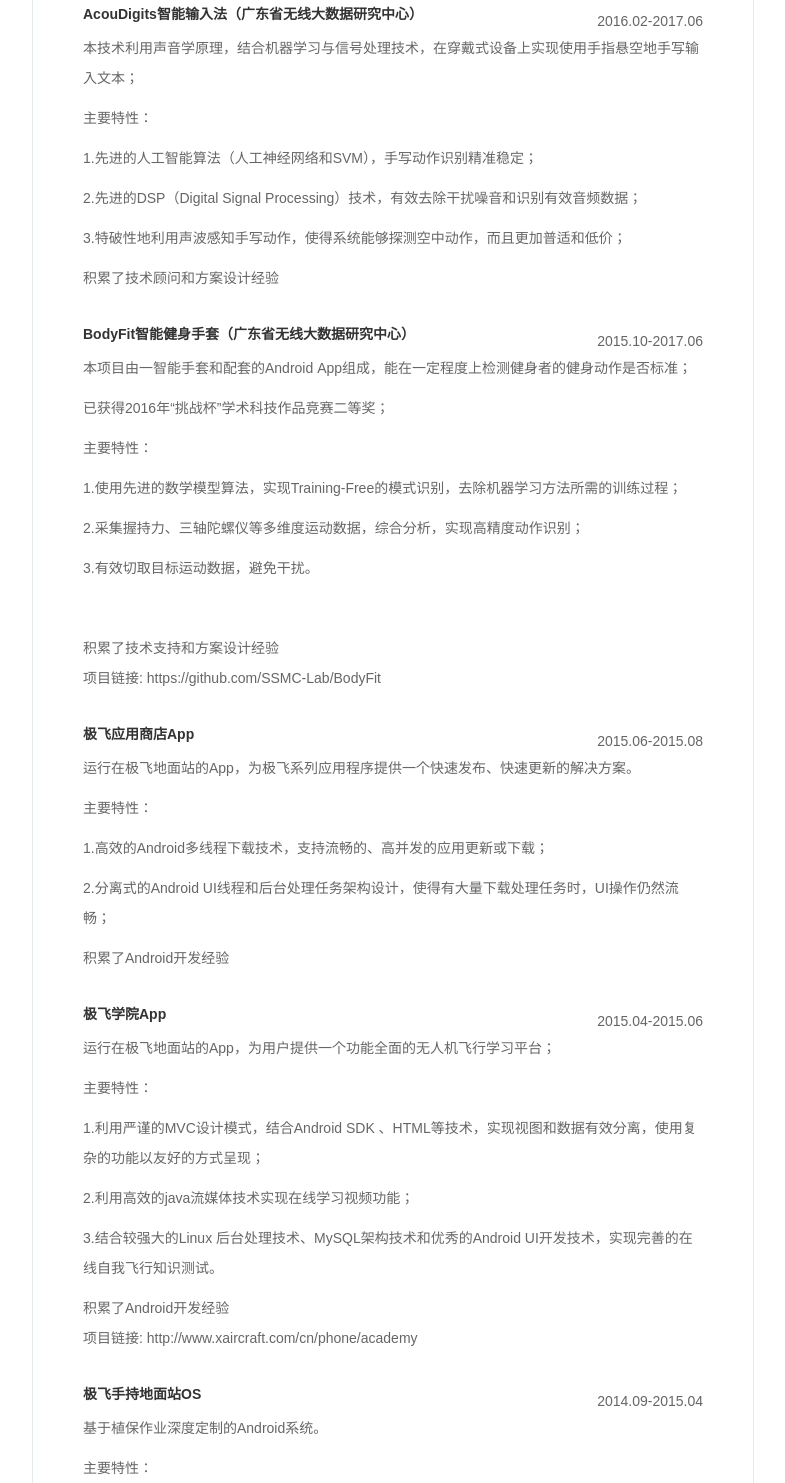
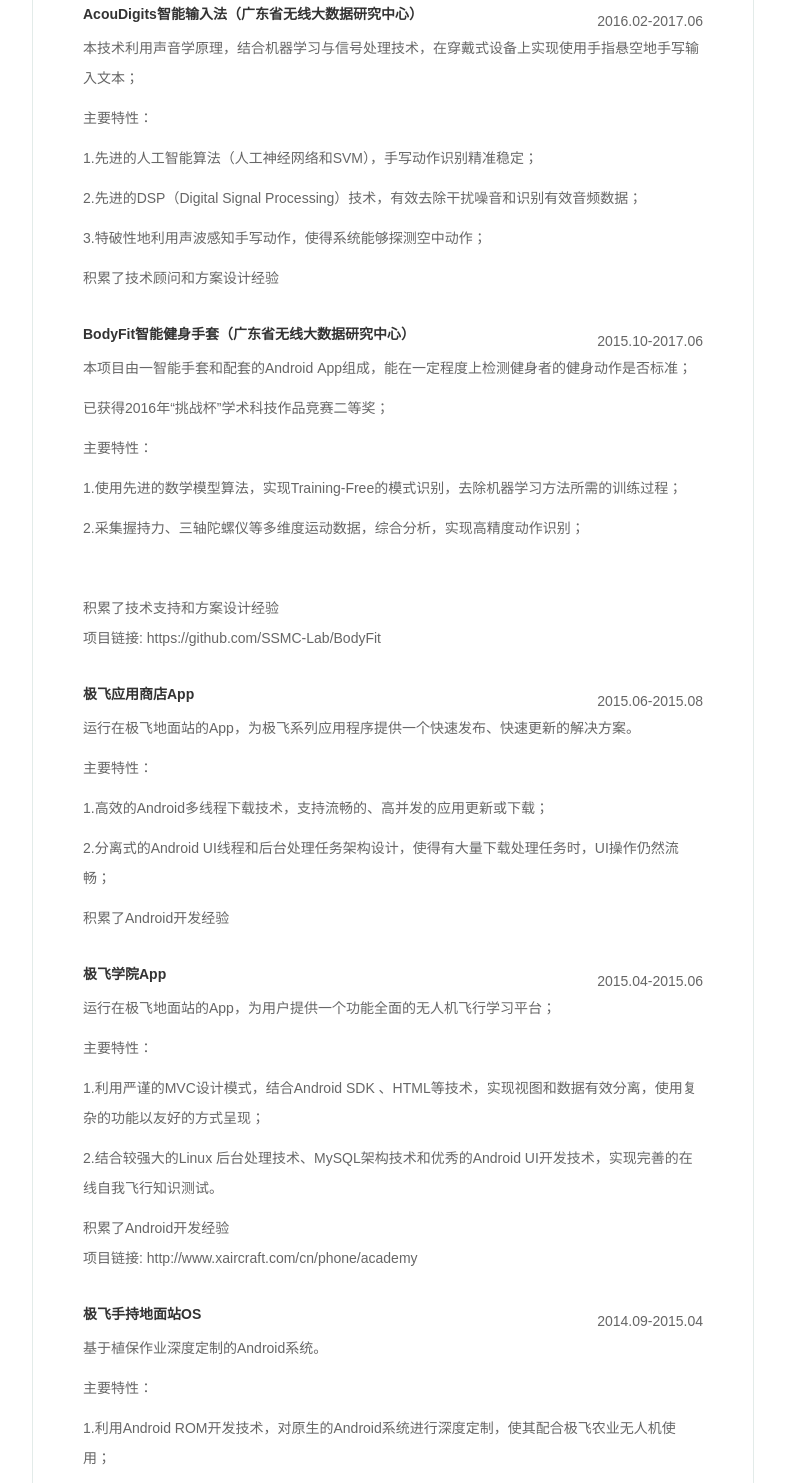
Before and after one commit to Fruit-Basket/Fruit-Basket.github.io, a plain HTML site: page index.html in a window 1280 px wide. Shown: the part 1965-3448 px from the top of the page, without its empty margins (247-1032 px from the left). Drawn offline with Linux system fonts and the light colour scheme.

Commit message:
Update index.html

```diff
--- a/index.html
+++ b/index.html
@@ -758,7 +758,7 @@
 <p>主要特性：</p>
 <p>1.先进的人工智能算法（人工神经网络和SVM），手写动作识别精准稳定；</p>
 <p>2.先进的DSP（Digital&nbsp;Signal&nbsp;Processing）技术，有效去除干扰噪音和识别有效音频数据；</p>
-<p>3.特破性地利用声波感知手写动作，使得系统能够探测空中动作，而且更加普适和低价；</p>
+<p>3.特破性地利用声波感知手写动作，使得系统能够探测空中动作；</p>
 </div>
                                 <div class="exp-list_content">
                                     <p>积累了技术顾问和方案设计经验</p>
@@ -776,7 +776,6 @@
 <p>主要特性：</p>
 <p>1.使用先进的数学模型算法，实现Training-Free的模式识别，去除机器学习方法所需的训练过程；</p>
 <p>2.采集握持力、三轴陀螺仪等多维度运动数据，综合分析，实现高精度动作识别；</p>
-<p>3.有效切取目标运动数据，避免干扰。</p>
 <p><br /></p></div>
                                 <div class="exp-list_content">
                                     <p>积累了技术支持和方案设计经验</p>
@@ -806,8 +805,7 @@
 <p></p>
 <p>主要特性：</p>
 <p>1.利用严谨的MVC设计模式，结合Android&nbsp;SDK&nbsp;、HTML等技术，实现视图和数据有效分离，使用复杂的功能以友好的方式呈现；</p>
-<p>2.利用高效的java流媒体技术实现在线学习视频功能；</p>
-<p>3.结合较强大的Linux&nbsp;后台处理技术、MySQL架构技术和优秀的Android&nbsp;UI开发技术，实现完善的在线自我飞行知识测试。</p></div>
+<p>2.结合较强大的Linux&nbsp;后台处理技术、MySQL架构技术和优秀的Android&nbsp;UI开发技术，实现完善的在线自我飞行知识测试。</p></div>
                                 <div class="exp-list_content">
                                     <p>积累了Android开发经验</p>
                                 </div>
```
